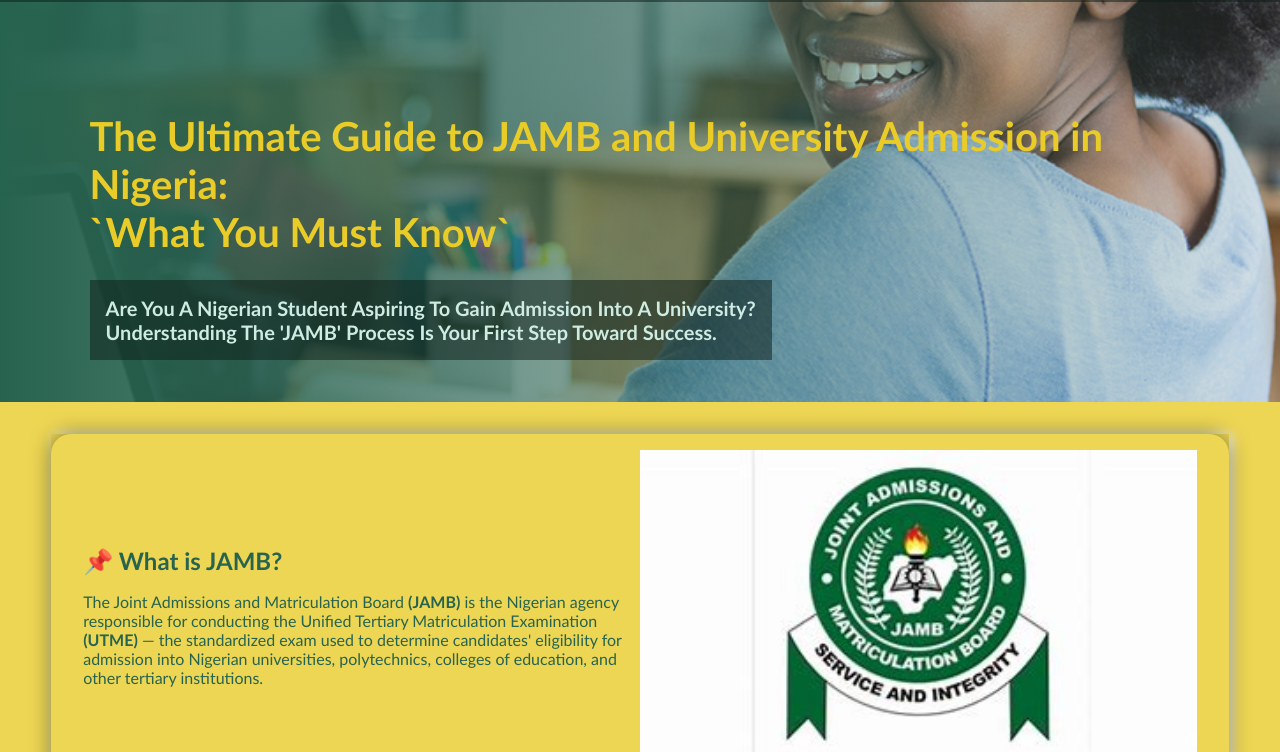
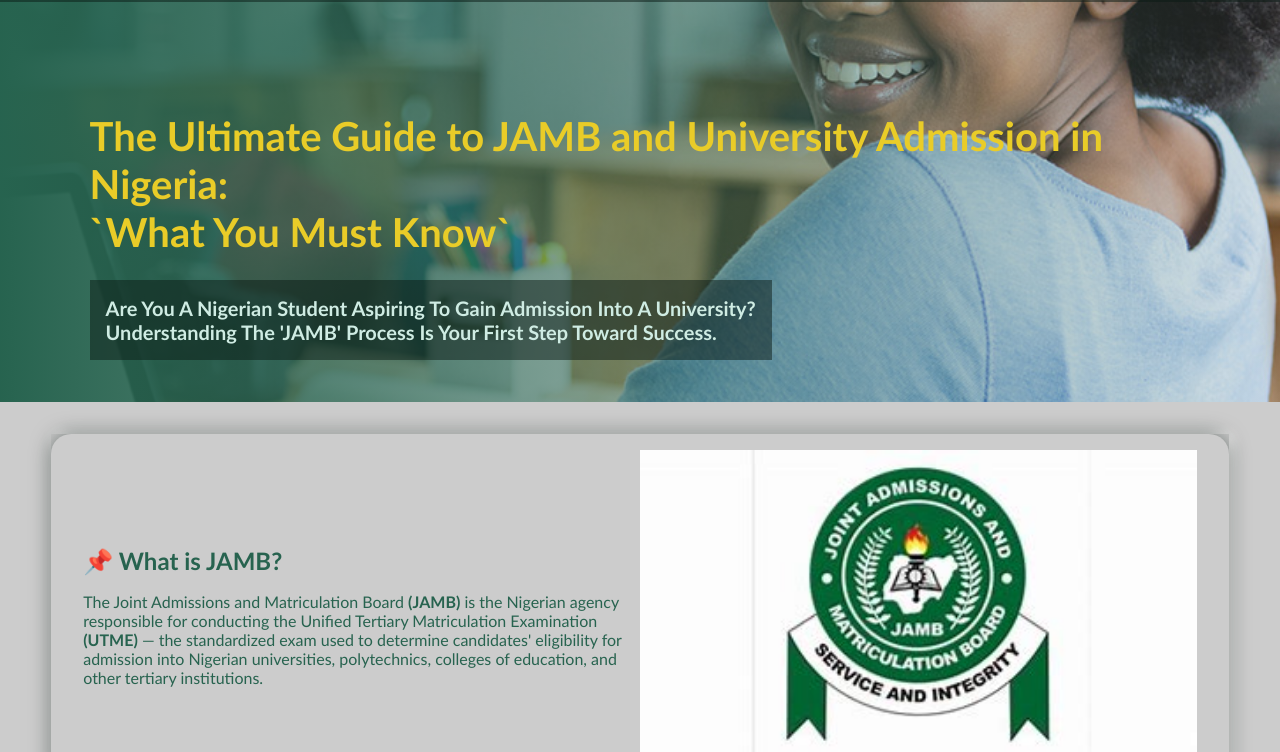
Before and after one commit to Nwabuo/monEcole, a plain HTML site: page index.html in a window 1280 px wide. Shown: the part 48-800 px from the top of the page. Drawn offline with Linux system fonts and the light colour scheme.

Commit message:
Update 01-styles.css

```diff
--- a/CSS/01-styles.css
+++ b/CSS/01-styles.css
@@ -21,7 +21,7 @@ body{
     position: relative;
     font:  normal normal bold 12px 'Gill Sans MT';
     position: relative;
-     background-color: var(--transhighlightcolor);
+     background-color: #ccc;
 }
 
 header{
```
